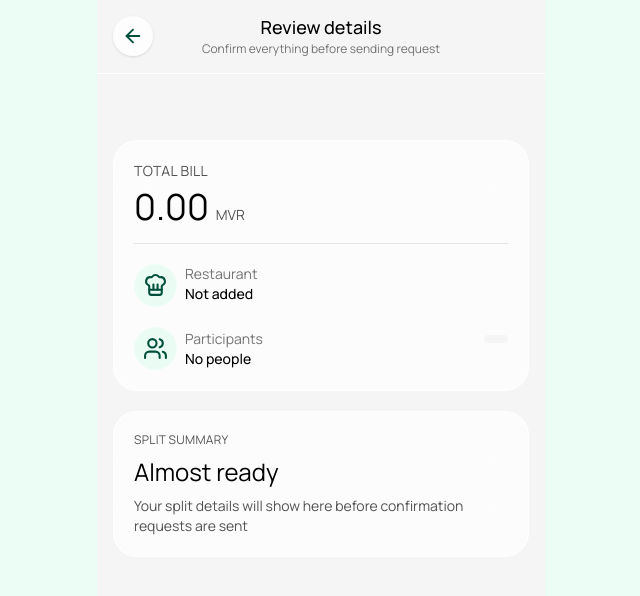
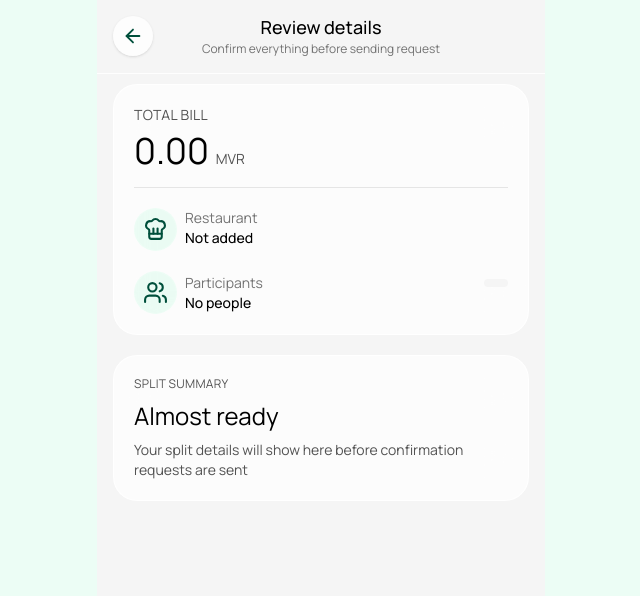
Before and after one commit to Rahil69/Split-website, a React (Vite) app: page / in a window 1280 px wide. Both pictures are taken after a click on the button "Review split". Shown: the top 596 px of the page, without its empty margins (319-959 px from the left). Built offline with nearby package versions, Linux system fonts and the light colour scheme.

Commit message:
ReviewSplit page ui update

```diff
--- a/src/pages/ReviewSplit.jsx
+++ b/src/pages/ReviewSplit.jsx
@@ -8,7 +8,7 @@
     ) || [];
 
   return (
-    <div className="min-h-screen bg-neutral-100 px-4 pt-24 text-black">
+    <div className="min-h-screen bg-neutral-100 px-4 pt-10 text-black">
       <header className="fixed left-1/2 top-0 z-20 w-full max-w-md -translate-x-1/2 border-b  border-white/80 bg-neutral-100/85 px-4 py-4 backdrop-blur-2xl">
         <div className="relative flex items-center justify-center">
           <button
@@ -27,7 +27,7 @@
         </div>
       </header>
       <section className="rounded-3xl border border-white/80  bg-white/70 p-5 backdrop-blur-xl">
-        <p className="text-sm tracking-wide text-neutral-600">TOTAL BILL</p>
+        <p className="text-sm tracking-wide text-neutral-600 ">TOTAL BILL</p>
         <h1 className="text-4xl  font-thin text-black mt-1.5 border-b border-neutral-200 pb-4">
           {splitData.billAmount ? splitData.billAmount : "0.00"}
           <span className="text-sm px-1 text-neutral-600 "> MVR</span>
```
